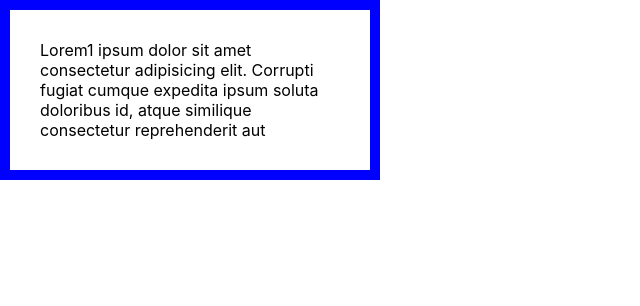
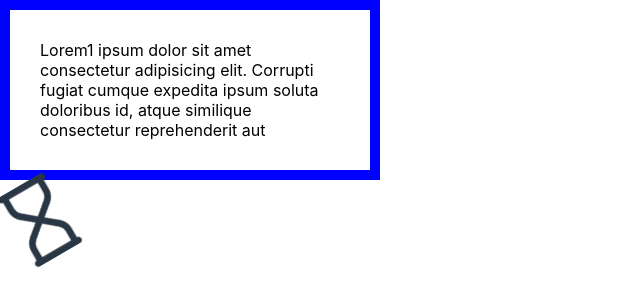
Before and after one commit to rojahno/Rojos, a React (Create React App) app in the folder rojo/: page / in a window 1280 px wide. Shown: the top 306 px of the page, without its empty margins (0-640 px from the left). Built offline with nearby package versions, Linux system fonts and the light colour scheme.

Commit message:
Added hourglass loader

```diff
--- /dev/null
+++ b/rojo/src/components/Loaders.tsx/Hourglass.tsx
@@ -0,0 +1,36 @@
+import React from "react";
+import styled, { keyframes } from "styled-components";
+import Icon from "./../../images/hourglass.svg";
+
+const turnAnimation = keyframes`
+from {
+    transform: rotate(0deg);
+}
+to{
+    transform: rotate(180deg);
+}
+`;
+
+interface HourglassProps {
+  size?: string;
+}
+/**
+ * @todo test the size of the component and implement color change.
+ */
+const HourglassImage = styled.img<HourglassProps>`
+  width: ${(props) => (props.size ? props.size : "5em")};
+  height: ${(props) => (props.size ? props.size : "5em")};
+  animation-name: ${turnAnimation};
+  animation-duration: 1500ms;
+  animation-delay: 0ms;
+  animation-iteration-count: infinite;
+  animation-timing-function: ease-out;
+`;
+
+export function Hourglass() {
+  return (
+    <div>
+      <HourglassImage src={Icon} />
+    </div>
+  );
+}
--- a/rojo/src/components/layout/LayoutExample.tsx
+++ b/rojo/src/components/layout/LayoutExample.tsx
@@ -1,4 +1,5 @@
 import styled from "styled-components";
+import { Hourglass } from "../Loaders.tsx/Hourglass";
 import { OverflowContainer } from "./OverflowContainer";
 
 /**
@@ -17,6 +18,7 @@ const Box = styled.div`
 
 export function LayoutExample() {
   return (
+    <div>
     <Box>
       <OverflowContainer>
         Lorem1 ipsum dolor sit amet consectetur adipisicing elit. Corrupti fugiat cumque expedita ipsum soluta doloribus id, atque similique consectetur reprehenderit aut obcaecati animi nobis ipsam
@@ -27,5 +29,9 @@ export function LayoutExample() {
         <button>hello</button>
       </OverflowContainer>
     </Box>
+
+    <Hourglass/>
+
+    </div>
   );
 }
```
Also changed, not shown: rojo/src/components/layout/OverflowContainer.tsx (+0 -13 lines), rojo/src/images/hourglass.svg (added).
